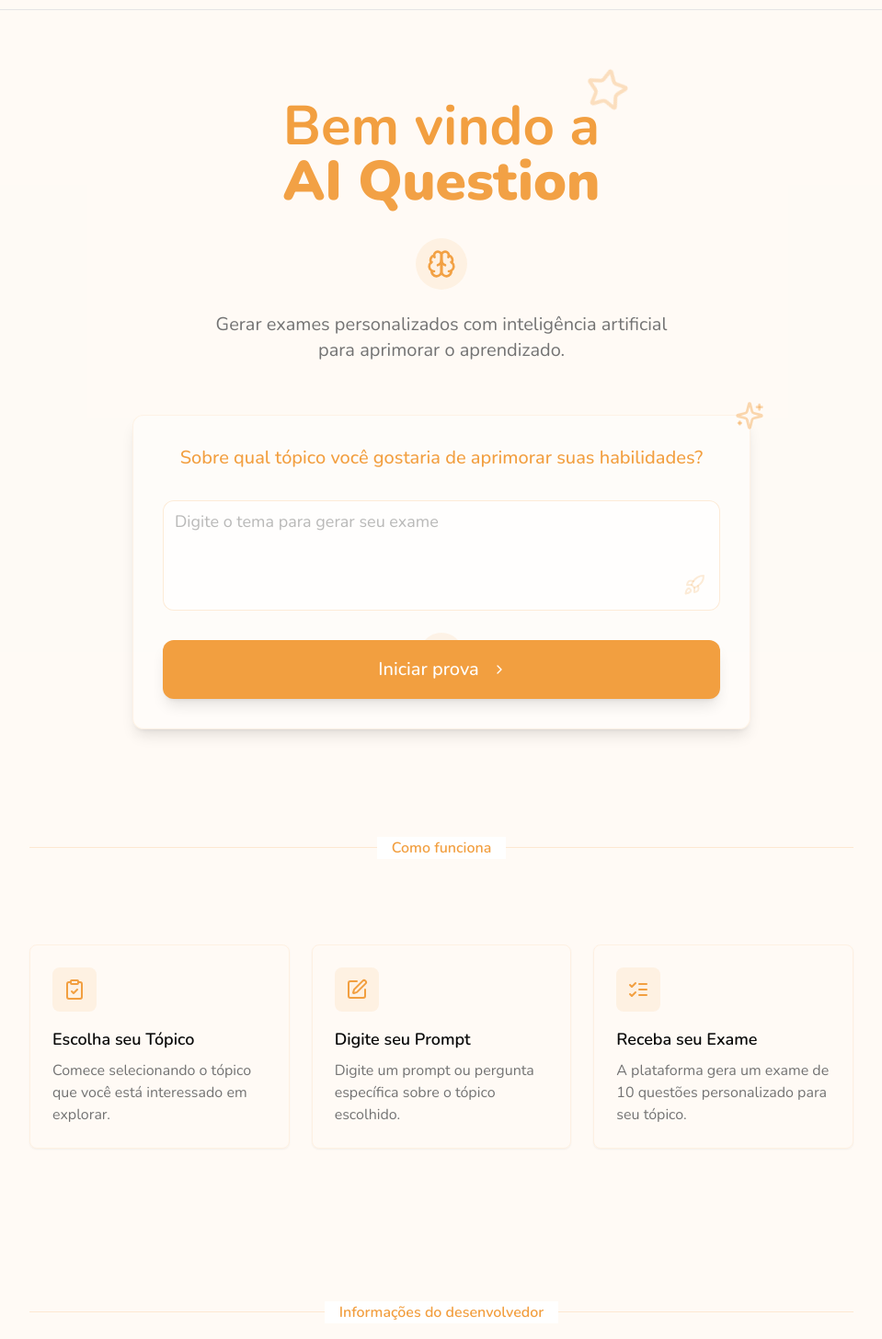
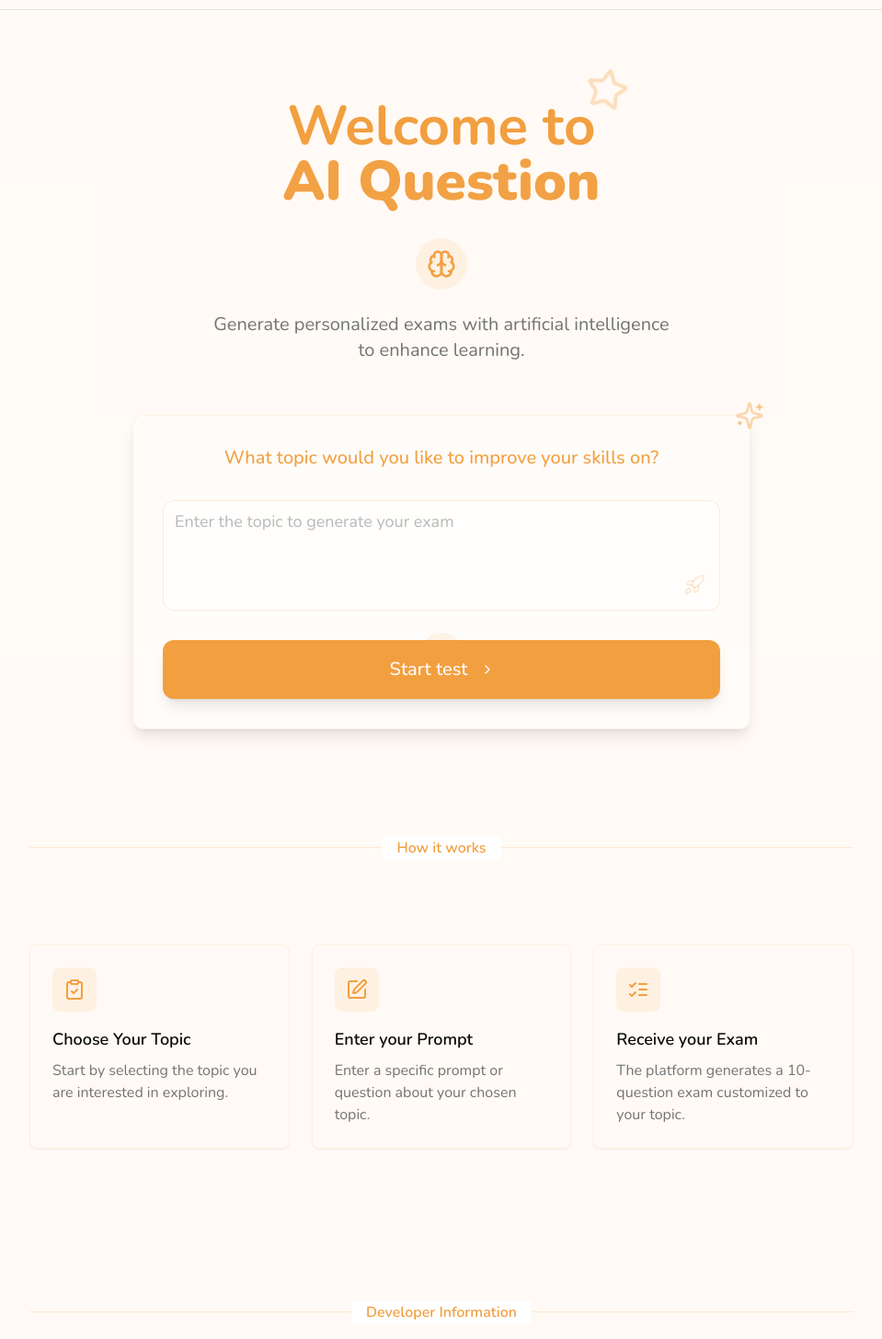
Before and after one commit to Felipe-Belotto/ai-question, a Next.js app: page / in a window 1280 px wide. Shown: the part 54-1510 px from the top of the page at 92% size, without its empty margins (160-1119 px from the left). Built offline with nearby package versions, Linux system fonts and the light colour scheme.

Commit message:
Refactor paraglide configuration files and remove unused imports

```diff
--- a/package.json
+++ b/package.json
@@ -3,7 +3,7 @@
   "version": "0.1.0",
   "private": true,
   "scripts": {
-    "dev": "paraglide-js compile --project ./project.inlang --outdir ./src/paraglide && next dev --turbopack",
+    "dev": "paraglide-js compile --project ./project.inlang --outdir ./src/paraglide && next dev",
     "build": "paraglide-js compile --project ./project.inlang --outdir ./src/paraglide && next build",
     "start": "next start",
     "lint": "next lint",
@@ -18,7 +18,7 @@
     "clsx": "^2.1.1",
     "framer-motion": "^11.11.10",
     "lucide-react": "^0.454.0",
-    "next": "15.0.1",
+    "next": "14.2.5",
     "next-themes": "^0.3.0",
     "react": "19.0.0-rc-69d4b800-20241021",
     "react-dom": "19.0.0-rc-69d4b800-20241021",
--- a/src/app/layout.tsx
+++ b/src/app/layout.tsx
@@ -44,12 +44,6 @@ export const metadata: Metadata = {
     description:
       "Create personalized exams on any subject with the power of AI. AI Question offers a free and easy way to test your knowledge.",
     siteName: "AI Question",
-    images: {
-      url: "/logo.png",
-      width: 1200,
-      height: 800,
-      alt: "AI Question - Free Exam Generator",
-    },
     locale: "en_US",
     type: "website",
   },
@@ -59,10 +53,6 @@ export const metadata: Metadata = {
     description:
       "AI Question allows you to create and take exams on any topic. Test your knowledge and learn with AI-powered questions for free.",
     creator: "@felipebelotto",
-    images: {
-      url: "/logo.png",
-      alt: "AI Question - Free Exam Generator",
-    },
   },
   robots: {
     index: true,
--- a/src/components/Header.tsx
+++ b/src/components/Header.tsx
@@ -1,6 +1,5 @@
 import Image from "next/image";
 import { LanguageSelector } from "./ui/LanguageSelector";
-import { ThemeToggleWrapper } from "./ui/theme-toggle";
 
 export function Header() {
   return (
@@ -18,7 +17,6 @@ export function Header() {
         </div>
         <div className="flex items-center gap-4">
           <LanguageSelector />
-          {/* 		<ThemeToggleWrapper /> */}
         </div>
       </div>
     </header>
--- a/src/components/LandingScreen.tsx
+++ b/src/components/LandingScreen.tsx
@@ -2,7 +2,7 @@
 import { useLanguage } from "@/context/LanguageContext";
 import * as m from "@/paraglide/messages.js";
 import { motion } from "framer-motion";
-import React, { ReactElement, useState } from "react";
+import React, { useState } from "react";
 import HowItWorksSection from "./layout/landing/HowItWorksSection";
 import PromptInputSection from "./layout/landing/PromptInputSection";
 import WelcomeSection from "./layout/landing/WelcomeSection";
--- a/src/components/ui/LanguageSelector.tsx
+++ b/src/components/ui/LanguageSelector.tsx
@@ -9,7 +9,6 @@ import {
 } from "@/components/ui/select";
 import { useLanguage } from "@/context/LanguageContext";
 import { languageTag } from "@/paraglide/runtime";
-import { Globe } from "lucide-react";
 import Image from "next/image";
 
 const LANGUAGE_OPTIONS = [
--- a/src/paraglide/messages/en-US.js
+++ b/src/paraglide/messages/en-US.js
@@ -10,62 +10,235 @@
  */
 
 
-export { howItWorks } from "./pt-BR.js"
+/**
+ *
+ * @returns {string}
+ */
+/* @__NO_SIDE_EFFECTS__ */
+export const howItWorks = () => `How it works`
 
-export { creatorInfo } from "./pt-BR.js"
 
-export { welcome } from "./pt-BR.js"
+/**
+ *
+ * @returns {string}
+ */
+/* @__NO_SIDE_EFFECTS__ */
+export const creatorInfo = () => `Developer Information`
 
-export { welcomeMessage } from "./pt-BR.js"
 
-export { inputPromptMessage } from "./pt-BR.js"
+/**
+ *
+ * @returns {string}
+ */
+/* @__NO_SIDE_EFFECTS__ */
+export const welcome = () => `Welcome to`
 
-export { inputPromptPlaceholder } from "./pt-BR.js"
 
-export { submitWaitingMessage } from "./pt-BR.js"
+/**
+ *
+ * @returns {string}
+ */
+/* @__NO_SIDE_EFFECTS__ */
+export const welcomeMessage = () => `Generate personalized exams with artificial intelligence to enhance learning.`
 
-export { somethingWrong } from "./pt-BR.js"
 
-export { startQuiz } from "./pt-BR.js"
+/**
+ *
+ * @returns {string}
+ */
+/* @__NO_SIDE_EFFECTS__ */
+export const inputPromptMessage = () => `What topic would you like to improve your skills on?`
 
-export { step1Title } from "./pt-BR.js"
 
-export { step1Description } from "./pt-BR.js"
+/**
+ *
+ * @returns {string}
+ */
+/* @__NO_SIDE_EFFECTS__ */
+export const inputPromptPlaceholder = () => `Enter the topic to generate your exam`
 
-export { step2Title } from "./pt-BR.js"
 
-export { step2Description } from "./pt-BR.js"
+/**
+ *
+ * @returns {string}
+ */
+/* @__NO_SIDE_EFFECTS__ */
+export const submitWaitingMessage = () => `Creating your journey`
 
-export { step3Title } from "./pt-BR.js"
 
-export { step3Description } from "./pt-BR.js"
+/**
+ *
+ * @returns {string}
+ */
+/* @__NO_SIDE_EFFECTS__ */
+export const somethingWrong = () => `Something went wrong - Try again`
 
-export { creatorImageAlt } from "./pt-BR.js"
 
-export { creatorDescription } from "./pt-BR.js"
+/**
+ *
+ * @returns {string}
+ */
+/* @__NO_SIDE_EFFECTS__ */
+export const startQuiz = () => `Start test`
 
-export { quizTitle } from "./pt-BR.js"
+
+/**
+ *
+ * @returns {string}
+ */
+/* @__NO_SIDE_EFFECTS__ */
+export const step1Title = () => `Choose Your Topic`
+
+
+/**
+ *
+ * @returns {string}
+ */
+/* @__NO_SIDE_EFFECTS__ */
+export const step1Description = () => `Start by selecting the topic you are interested in exploring.`
+
+
+/**
+ *
+ * @returns {string}
+ */
+/* @__NO_SIDE_EFFECTS__ */
+export const step2Title = () => `Enter your Prompt`
+
+
+/**
+ *
+ * @returns {string}
+ */
+/* @__NO_SIDE_EFFECTS__ */
+export const step2Description = () => `Enter a specific prompt or question about your chosen topic.`
+
+
+/**
+ *
+ * @returns {string}
+ */
+/* @__NO_SIDE_EFFECTS__ */
+export const step3Title = () => `Receive your Exam`
+
+
+/**
+ *
+ * @returns {string}
+ */
+/* @__NO_SIDE_EFFECTS__ */
+export const step3Description = () => `The platform generates a 10-question exam customized to your topic.`
+
+
+/**
+ *
+ * @returns {string}
+ */
+/* @__NO_SIDE_EFFECTS__ */
+export const creatorImageAlt = () => `Creator's photo`
+
+
+/**
+ *
+ * @returns {string}
+ */
+/* @__NO_SIDE_EFFECTS__ */
+export const creatorDescription = () => `Front-end developer from Campinas, Brazil, with a passion for interface design and building interactive websites. This project aims to demonstrate how AI tools can enhance education, expanding access to knowledge and promoting lifelong learning.`
+
+
+/**
+ * @param {{ topic: NonNullable<unknown> }} params
+ * @returns {string}
+ */
+/* @__NO_SIDE_EFFECTS__ */
+export const quizTitle = (params) => `Quiz: ${params.topic}`
+
 
 export { defaultTopic } from "./pt-BR.js"
 
-export { result } from "./pt-BR.js"
+/**
+ *
+ * @returns {string}
+ */
+/* @__NO_SIDE_EFFECTS__ */
+export const result = () => `Result`
 
-export { passed } from "./pt-BR.js"
 
-export { failed } from "./pt-BR.js"
+/**
+ *
+ * @returns {string}
+ */
+/* @__NO_SIDE_EFFECTS__ */
+export const passed = () => `Approved`
 
-export { score } from "./pt-BR.js"
 
-export { question } from "./pt-BR.js"
+/**
+ *
+ * @returns {string}
+ */
+/* @__NO_SIDE_EFFECTS__ */
+export const failed = () => `Failed`
 
-export { correctAnswer } from "./pt-BR.js"
 
-export { submitAnswers } from "./pt-BR.js"
+/**
+ *
+ * @returns {string}
+ */
+/* @__NO_SIDE_EFFECTS__ */
+export const score = () => `Score`
 
-export { startOver } from "./pt-BR.js"
 
-export { questionNavigation } from "./pt-BR.js"
+/**
+ * @param {{ number: NonNullable<unknown> }} params
+ * @returns {string}
+ */
+/* @__NO_SIDE_EFFECTS__ */
+export const question = (params) => `Question ${params.number}`
 
-export { previous } from "./pt-BR.js"
 
-export { next } from "./pt-BR.js"
+/**
+ * @param {{ answer: NonNullable<unknown> }} params
+ * @returns {string}
+ */
+/* @__NO_SIDE_EFFECTS__ */
+export const correctAnswer = (params) => `Correct answer: ${params.answer}`
+
+
+/**
+ *
+ * @returns {string}
+ */
+/* @__NO_SIDE_EFFECTS__ */
+export const submitAnswers = () => `Submit Responses`
+
+
+/**
+ *
+ * @returns {string}
+ */
+/* @__NO_SIDE_EFFECTS__ */
+export const startOver = () => `Start over`
+
+
+/**
+ *
+ * @returns {string}
+ */
+/* @__NO_SIDE_EFFECTS__ */
+export const questionNavigation = () => `Question navigation`
+
+
+/**
+ *
+ * @returns {string}
+ */
+/* @__NO_SIDE_EFFECTS__ */
+export const previous = () => `Previous`
+
+
+/**
+ *
+ * @returns {string}
+ */
+/* @__NO_SIDE_EFFECTS__ */
+export const next = () => `Next`
```
Also changed, not shown: messages/en-us.json (renamed from messages/en-ES.json), project.inlang/settings.json (indentation only), 1 other file (tests, documents, lock files or other folders).
